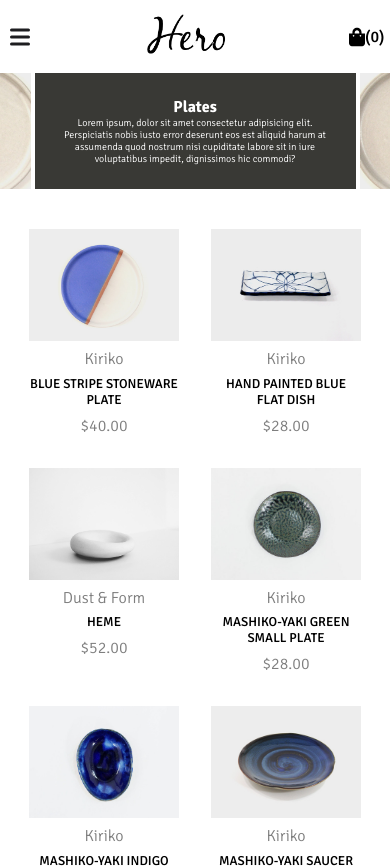
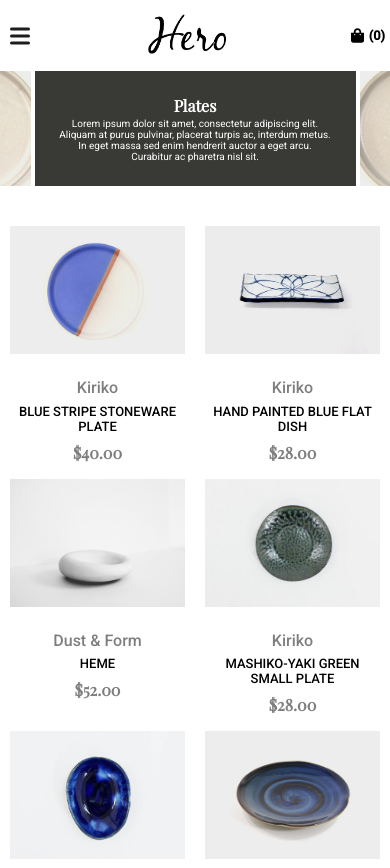
Before and after one commit to jeremyogerjs/ecf-2_v2, a Vue app: page / in a window 390 px wide. Shown: the top 868 px of the page. Built offline with nearby package versions, Linux system fonts and the light colour scheme.

Commit message:
update font and details for pixel perfect

```diff
--- a/public/index.html
+++ b/public/index.html
@@ -5,7 +5,15 @@
     <meta http-equiv="X-UA-Compatible" content="IE=edge">
     <meta name="viewport" content="width=device-width,initial-scale=1.0">
     <link rel="preconnect" href="https://fonts.gstatic.com">
-    <link href="https://fonts.googleapis.com/css2?family=Signika:wght@300;500;700&display=swap" rel="stylesheet">
+    <!--Font général -->
+    <link rel="preconnect" href="https://fonts.gstatic.com">
+    <link href="https://fonts.googleapis.com/css2?family=Roboto:wght@300;400;500&display=swap" rel="stylesheet">
+    <!--Font price-->
+    <link rel="preconnect" href="https://fonts.gstatic.com">
+    <link href="https://fonts.googleapis.com/css2?family=Playfair+Display&display=swap" rel="stylesheet">
+    <!--Font h2-->
+    <link rel="preconnect" href="https://fonts.gstatic.com">
+    <link href="https://fonts.googleapis.com/css2?family=Roboto+Slab:wght@500&display=swap" rel="stylesheet">
 
     <link rel="icon" href="<%= BASE_URL %>favicon.ico">
     <title><%= htmlWebpackPlugin.options.title %></title>
--- a/src/App.vue
+++ b/src/App.vue
@@ -20,30 +20,34 @@ body {
   box-sizing: border-box;
   margin: 0;
   padding: 0;
-  font-family: "Signika", sans-serif !important;
+  font-family: 'Roboto', sans-serif !important;
   font-weight: 300;
 }
 p,
 h2 {
   margin-block-start: 0;
   margin-block-end: 0;
+  font-weight: 400;
 }
 hr {
   border: 0.5px solid #dadada;
   background-color: #dadada;
 }
 h2 {
-  font-size: 2em;
+  font-size: 2.3em;
+  font-weight: bold;
+  font-family: 'Playfair Display', serif;
 }
 a {
-  font-family: "Signika", sans-serif;
+  font-family: 'Roboto', sans-serif;
 }
 button {
-  font-family: "Signika", sans-serif;
+  font-family: 'Roboto', sans-serif;
+  font-weight: 400;
 }
-.exit {
+.exit{
   height: 40px;
-  width: 20px;
+  width: 13px;
   cursor: pointer;
   margin: 0 0;
   position: absolute;
@@ -72,9 +76,9 @@ button {
   content: "";
   position: absolute;
   width: 100%;
-  height: 1px;
+  height: 1.5px;
   background-color: #333;
   transition: transform 0.5s ease-in-out;
-  border-radius: 5px;
+  border-radius: 50px;
 }
 </style>
--- a/src/components/Accueil/Accueil.css
+++ b/src/components/Accueil/Accueil.css
@@ -9,8 +9,8 @@
 .jumpbotron__content {
   margin: 0 auto;
   background-color: #393935;
-  padding: 7em 2em 7em 2em;
-  width: 40%;
+  padding: 7em 2em;
+  width: 50%;
   border-left: 0.5em solid white;
   border-right: 0.5em solid white;
   text-align: center;
@@ -37,6 +37,7 @@
   text-align: center;
   display: flex;
   flex-direction: column;
+
 }
 .product article img {
   width: 20em;
@@ -62,6 +63,10 @@
   cursor: pointer;
   text-decoration: none;
   pointer-events:visibleFill;
+
+}
+.product article .product--overlay span{
+  font-weight: 400 !important;
 }
 .product article:hover .product--overlay  {
   opacity: 1;
@@ -74,13 +79,21 @@
 .product article .product--overlay:nth-child(2) {
   margin: 9.2em 0 6em 5em;
   background-color: #4a4a4d;
+  font-weight: 400 ;
 }
 .product article span {
   opacity: 0.5;
-  padding: 0.5em 0 0 0;
+  padding: 1.5em 0 0 0;
+  font-weight: 500;
+}
+.product article > span:last-of-type{
+  font-family: 'Playfair Display', serif;
+  font-weight: bold;
+  padding: .5em 0 0 0;
 }
 .product article span:first-child {
   opacity: 1;
+
 }
 .product article p {
   text-transform: uppercase;
@@ -88,9 +101,40 @@
   font-weight: 500;
 }
 /*------------------------------Responsive------------------------------------------*/
+
+@media screen and (max-width:1071px){
+  .product {
+    grid-template-columns: 50% 50%;
+    gap: 0;
+    row-gap: 1em;
+    margin: 2.5em 0;
+    width:unset;
+  }
+  .product article {
+    width: 90%;
+    justify-self: center;
+  }
+  .product article img {
+    width: unset;
+    height: 8em;
+  }
+  .product article .product--overlay {
+    font-size: 0.7em;
+    margin: 3em 0 0 2.2em;
+  }
+  .product article .product--overlay:nth-child(2) {
+    margin: 7.2em 0 0 2.2em;
+  }
+  .product article .product--overlay:hover {
+    transform: none;
+  }
+  .product article p {
+    font-size: 13px;
+  }
+}
 @media screen and (max-width: 451px) {
   .jumpbotron {
-    height: 50%;
+
     background-size: 120%;
   }
   .jumpbotron__content {
@@ -103,37 +147,11 @@
   }
   .jumpbotron__content p {
     font-size: 10px;
-    margin-top: 0;
+    margin-top: .2em;
   }
   .jumpbotron__content h2 {
     border-bottom: none;
     padding-bottom: 0;
     font-size: 1em;
   }
-  .product {
-    grid-template-columns: 150px 150px;
-    gap: 2em;
-    margin: 2.5em auto;
-  }
-  .product article {
-    width: unset;
-  }
-  .product article img {
-    width: unset;
-    height: 7em;
-  }
-  .product article .product--overlay {
-    font-size: 0.7em;
-    margin: 2em 0 4em 1.5em;
-
-  }
-  .product article .product--overlay:nth-child(2) {
-    margin: 6.2em 0 0 1.5em;
-  }
-  .product article .product--overlay:hover {
-    transform: none;
-  }
-  .product article p {
-    font-size: 13px;
-  }
 }
--- a/src/components/Accueil/Accueil.vue
+++ b/src/components/Accueil/Accueil.vue
@@ -4,10 +4,8 @@
       <div class="jumpbotron__content">
         <h2>Plates</h2>
         <p>
-          Lorem ipsum, dolor sit amet consectetur adipisicing elit. Perspiciatis
-          nobis iusto error deserunt eos est aliquid harum at assumenda quod
-          nostrum nisi cupiditate labore sit in iure voluptatibus impedit,
-          dignissimos hic commodi?
+          Lorem ipsum dolor sit amet, consectetur adipiscing elit. Aliquam at purus pulvinar, placerat turpis ac,
+          interdum metus. In eget massa sed enim hendrerit auctor a eget arcu. Curabitur ac pharetra nisl sit.
         </p>
       </div>
     </section>
--- a/src/components/Nav/Nav.css
+++ b/src/components/Nav/Nav.css
@@ -5,10 +5,12 @@ nav {
   height: max-content;
   align-items: center;
   color: black;
-  font-weight: 500;
+  font-weight: bold;
+  font-size: 0.8em;
+  text-transform: uppercase;
 }
 nav span img {
-  width: 0.5em;
+  width: 0.7em;
   padding-left: 0.3em;
 }
 nav a {
@@ -22,6 +24,7 @@ nav li {
 nav ul {
   display: flex;
   list-style: none;
+  align-items: baseline;
 }
 nav ul.active {
   opacity: 1;
@@ -29,10 +32,13 @@ nav ul.active {
 nav p:last-child {
   padding-right: 1em;
   cursor: pointer;
+  font-weight: bold;
+  letter-spacing: 1px;
 }
 #nav__cart--mobile {
   display: none;
 }
+
 /*-----------------------------Menu-mobile-----------------------------------------------*/
 #menu--mobile {
   height: 40px;
@@ -71,7 +77,6 @@ nav p:last-child {
 #menu--mobile span::after {
   transform: translateY(7px);
 }
-
 /*-----------------------------Animation burger---------------------------*/
 #menu--mobile.active span {
   background-color: transparent;
@@ -86,7 +91,8 @@ nav p:last-child {
 .cart__popup {
   position: absolute;
   background-color: #fff;
-  right: 0;
+  right: 10px;
+  top: 55px;
   width: 20em;
   opacity: 0;
   transition: opacity 0.35s ease-in-out;
@@ -96,15 +102,20 @@ nav p:last-child {
   z-index: 20;
   pointer-events: none;
 }
+.isActive {
+  opacity: 1;
+  pointer-events: all;
+}
 .cart__popup #empty {
   opacity: 0.5;
   font-size: 0.7em;
   width: max-content;
-  margin: 0 auto;
+  padding: 0 100px;
 }
 .cart__popup article span {
   opacity: 0.5;
   font-size: 0.7em;
+  font-weight: bold;
 }
 .cart__popup span img {
   font-size: 0.1em;
@@ -117,14 +128,47 @@ nav p:last-child {
 }
 .cart__popup p {
   font-weight: bold;
-  font-size: 14px;
+  font-size: 12px;
+}
+.cart__popup article p:first-child > span{
+  font-size: smaller;
+  opacity: 1;
+  font-weight: 400;
 }
 .cart__popup article {
   display: flex;
-  padding: 0 3em 1.5em 0;
+  padding: 1.5em 2.8em 0 0;
   position: relative;
 }
+.cart__popup article:first-child {
+  display: flex;
+  padding: 0 2.8em 0 0;
+  position: relative;
+}
+/*-------------------------Cross to remove article----------------------------*/
+.cart__popup article:first-child .exit{
+  height: 40px;
+  width: 13px;
+  cursor: pointer;
+  margin: 0 0;
+  position: absolute;
+  right: 0;
+  top: 9px;
+  background-color: transparent;
+}
+.exit{
+  height: 40px;
+  width: 13px;
+  cursor: pointer;
+  margin: 0 0;
+  position: absolute;
+  right: 0;
+  top: 32px;
+  background-color: transparent;
+}
+/*------------------------information about total and button after article------------------------------------*/
 .cart__popup hr {
+  margin-block-start: 0;
   margin: 1em 0;
   border: 0.5px solid #dadada;
   background-color: #dadada;
@@ -133,6 +177,7 @@ nav p:last-child {
   display: flex;
   justify-content: space-between;
   opacity: 0.5;
+  font-size: small;
 }
 .cart__validation {
   padding: 1em 0 0 0;
@@ -149,18 +194,15 @@ nav p:last-child {
   cursor: pointer;
   background-color: #1d1d20;
   border: 1px solid #1d1d20;
-  padding: 1em 3em;
+  padding: 1em 2.8em;
   color: #fff;
   width: max-content;
+  font-weight: 500;
+  letter-spacing: 1px;
 }
 .cart__validation a:first-child button{
   background-color: #fff;
   color: #1d1d20;
-}
-
-.isActive {
-  opacity: 1;
-  pointer-events: all;
 }
 @media screen and (max-width: 451px) {
   #menu--mobile {
@@ -176,7 +218,6 @@ nav p:last-child {
     opacity: 0;
     transition: opacity 0.35s ease-in-out;
   }
-
   nav ul li {
     padding: 0.5em 0;
   }
@@ -184,19 +225,54 @@ nav p:last-child {
     display: none;
   }
   #nav__cart--mobile {
+
+    display: flex;
+    padding-right: 5px;
+  }
+  #nav__cart--mobile img{
+    padding-right: 5px;
     width: 1em;
-    display: flex;
-    padding-right: 25px;
+  }
+  .cart__popup{
+    top: 70px;
+    right: 0;
+    width: 70%;
+    padding: .6em;
+  }
+  .cart__popup img{
+    height: 4em;
+    width: 4em;
+  }
+  .cart__popup article:first-child{
+    padding: 0 2em 0 0;
+  }
+  .cart__popup article{
+    padding: 1em 2em 0 0;
+  }
+  .cart__popup article span{
+    font-size: 0.6em;
+  }
+  .exit {
+    right: 0;
+    top: 22px;
   }
 
-  .exit {
-    right: 0;
+  .cart__popup article p:first-child > span{
+    font-size: xx-small;
   }
   .cart__popup p {
     font-size: 10px;
+    line-height: initial;
+  }
+  .cart__popup article:first-child .exit{
+    top: 5px;
   }
   .cart__validation button{
-    padding:1em 1.5em
+    padding:1em 1.5em;
+    font-size: 12px;
   }
 
+  .cart__popup #empty{
+    padding: 0 28%;
+  }
 }
--- a/src/components/Nav/Nav.vue
+++ b/src/components/Nav/Nav.vue
@@ -17,23 +17,23 @@
             </ul>
             <div @click="showPopup" id="nav__cart--mobile">
                 <img src="../../assets/Icones/shopping-bag-solid.svg" alt="icone cadenat">
-                {{ "(" + cartPopup.length +")" }}
+                 {{ " (" + cartPopup.length +")" }}
             </div>
             <p @click="showPopup">my cart {{ "(" + cartPopup.length +")" }}
-                <span><img src="../../assets/Icones/sort-down-solid.svg" alt="icone fleche du bas"></span>
+                <span> <img src="../../assets/Icones/sort-down-solid.svg" alt="icone fleche du bas"></span>
             </p>
         </nav>
         <section class="cart__popup" :class="{isActive:active}" >
             <article :key="index" v-for="(product,index) in cartPopup">
                 <img :src="require('../../assets/Media/'+`${product.image}`)" :alt="product.title">
                 <div>
-                    <p> {{ product.title }} <span><img src="../../assets/Icones/times-solid.svg" alt="croix"></span>{{ product.quantity }} </p>
-                    <span> {{ product.brand }} </span>
-                    <p> {{ "$" + product.price + ".00" }} </p>
-                </div>
+                    <p>{{ product.title }} <span><img src="../../assets/Icones/times-solid.svg" alt="croix"> {{ product.quantity }}</span>  </p>
                     <div class="exit">
                         <span @click="removeCart" :id="index" ></span>
                     </div>
+                    <span> {{ product.brand }} </span>
+                    <p> {{ "&#36;" + product.price + ".00" }} </p>
+                </div>
             </article>
             <span v-if="this.$store.state.empty" id="empty"> {{ this.message }} </span>
             <hr>
```
Also changed, not shown: src/components/Product/Product.css (+28 -9 lines), src/components/ShoppingCart/ShoppingCart.css (+25 -13 lines).
